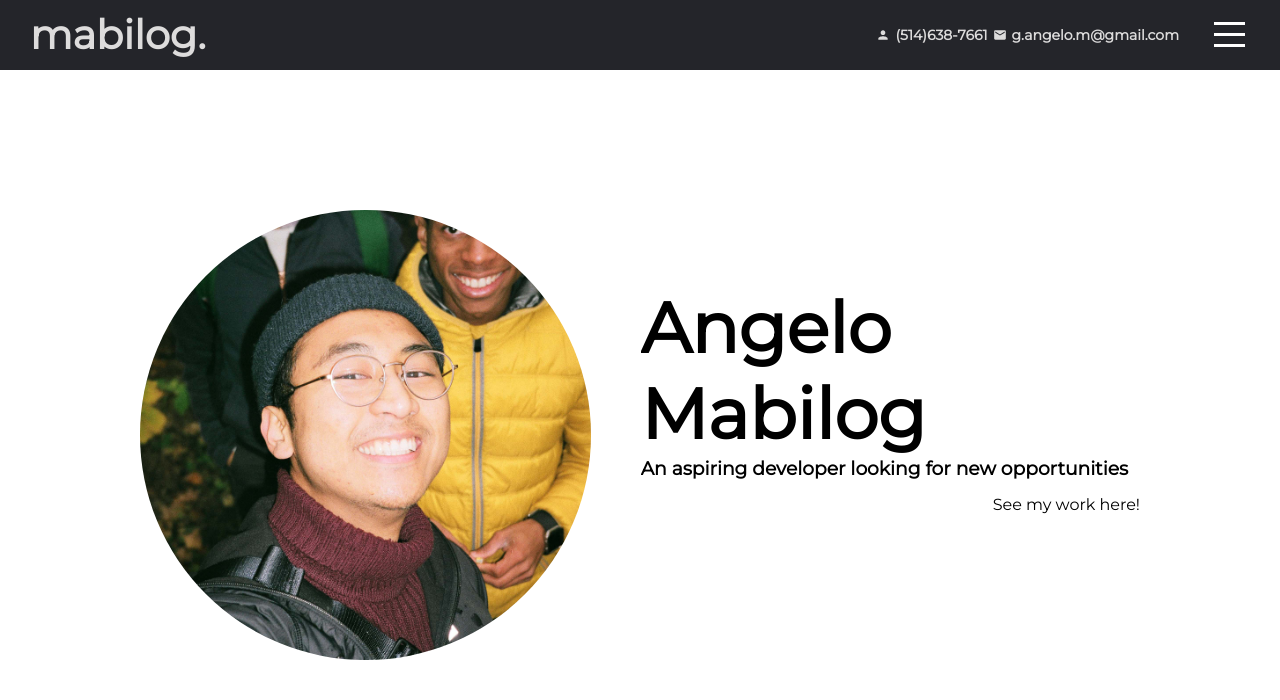
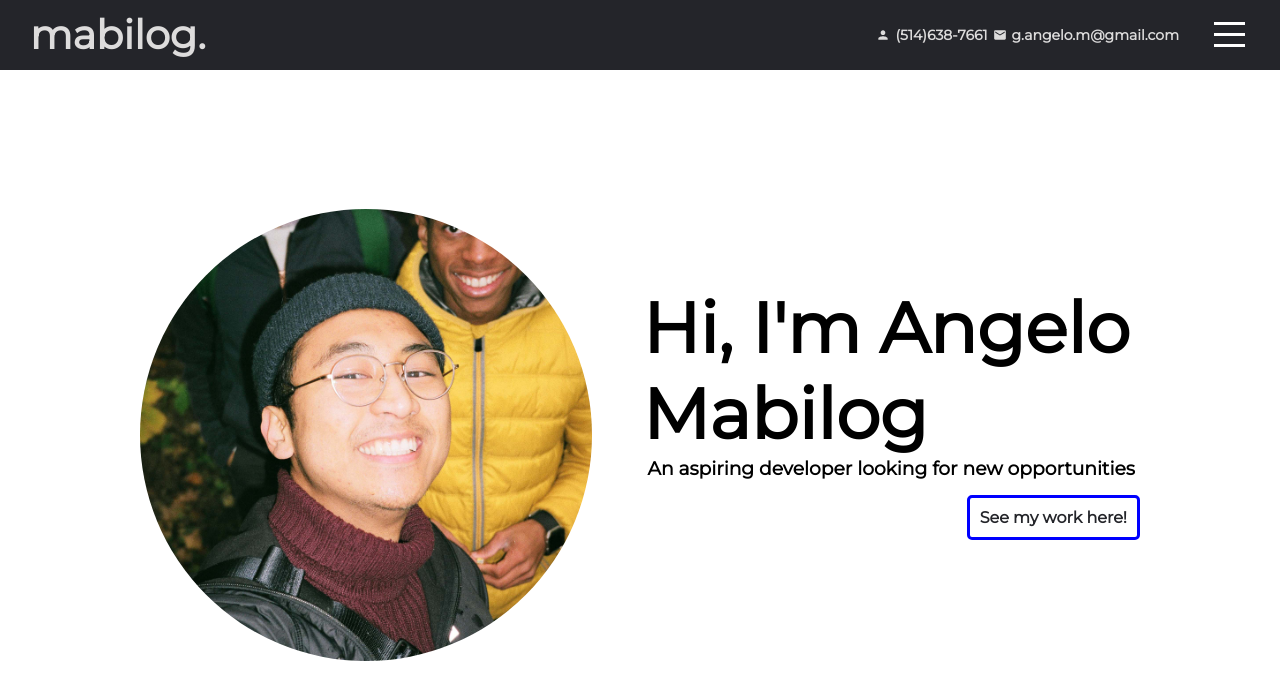
Before and after one commit to mabilog/website, a React (Create React App) app: page / in a window 1280 px wide. Shown: the top 700 px of the page. Built offline with nearby package versions, Linux system fonts and the light colour scheme.

Commit message:
make navbar look good again!

```diff
--- a/src/App.jsx
+++ b/src/App.jsx
@@ -18,8 +18,8 @@ function App() {
       <Sidebar menuOpen={menuOpen} setMenuOpen={setMenuOpen}/>
       <div className={"sections " + (menuOpen && "active")}>
         <Home/>
+        <Projects/>
         <Resume/>
-        <Projects/>
         <Contact/>
       </div>
     </div>
--- a/src/App.scss
+++ b/src/App.scss
@@ -1,3 +1,5 @@
+@import './global.scss';
+
 .app{
   height: 100vh;
 
@@ -22,3 +24,16 @@
     }
   }
 }
+
+@media screen and (max-width: $breakpointmobile) {
+  .app{
+    .sections{
+      height: calc(100vh - 100px);
+      top: 100px;
+
+       >*{
+         height: calc(100vh - 100px);
+       }
+    }
+  }
+}
--- a/src/components/Home.jsx
+++ b/src/components/Home.jsx
@@ -6,7 +6,7 @@ const Home = () => {
       <div className="center">
         <img src="assets/angelo1x1.jpg" alt="angelo" />
         <div className="center__right">
-          <h1>Angelo Mabilog</h1>
+          <h1>Hi, I'm Angelo Mabilog</h1>
           <h3>An aspiring developer looking for new opportunities</h3>
         <a href="#projects" >See my work here!</a>
         </div>
--- a/src/components/Sidebar.jsx
+++ b/src/components/Sidebar.jsx
@@ -13,10 +13,10 @@ const Sidebar = ({menuOpen, setMenuOpen}) => {
           <a href="#home" className="sidebar__link" onClick={handleClick}>mabilog.</a>
         </li>
         <li>
-          <a href="#resume" className="sidebar__link" onClick={handleClick}>Resume</a>
+          <a href="#projects"  className="sidebar__link" onClick={handleClick}>Projects</a>
         </li>
         <li>
-          <a href="#projects"  className="sidebar__link" onClick={handleClick}>Projects</a>
+          <a href="#resume" className="sidebar__link" onClick={handleClick}>Resume</a>
         </li>
         <li>
           <a href="#contact"  className="sidebar__link" onClick={handleClick}>Contact</a>
--- a/src/components/home.scss
+++ b/src/components/home.scss
@@ -1,3 +1,5 @@
+@import '../global.scss';
+
 .home {
  background-color: #fff;
  display: flex;
@@ -19,13 +21,17 @@
      position: relative;
      height: 300px;
      h1{
+       flex-wrap: wrap;
        font-size: 70px;
        font-weight: 700;
+       max-width: 550px;
      }
-     p{
-       font-size: 20px
+     h3{
+       align-items: center;
+       justify-content: center;
+       text-align: center;
      }
-
+    }
     a{
       display: flex;
       text-decoration: none;
@@ -34,7 +40,33 @@
       color: inherit;
       margin-top: 15px;
       width: max-content;
+      border: 3px solid blue;
+      border-radius: 5px;
+      color: $mainColor;
+      font-weight: 700;
+      padding:10px;
+      transition: .5s ease;
+      &:hover{
+        background-color: blue;
+        color:$textColor;
       }
     }
  }
 }
+
+@media screen and (max-width: $breakpointmobile){
+  .home{
+    .center{
+      display: flex;
+      flex-direction: column;
+     .center__right{
+       padding:50px 0;
+
+       h1{
+         font-size: 40px;
+         text-align: center;
+       }
+     }
+    }
+  }
+}
--- a/src/components/navbar.scss
+++ b/src/components/navbar.scss
@@ -45,7 +45,7 @@
           height: 3px;
           background-color: #fff;
           transform-origin: left;
-          transition: all 1s ease;
+          transition: all .75s ease;
 
           .line3{
             display: flex;
@@ -99,3 +99,19 @@
     }
   }
 }
+
+@media screen and (max-width: $breakpointmobile){
+  .navbar{
+    height: 100px;
+    padding-top: 20px;
+
+    .wrapper{
+      .right{
+        .personal__info{
+          display: none;
+        }
+      }
+    }
+
+  }
+}
--- a/src/components/sidebar.scss
+++ b/src/components/sidebar.scss
@@ -9,7 +9,7 @@
   top: 70px;
   right: -300px;
   z-index: 2;
-  transition: all 1s ease;
+  transition: all .75s ease;
   display: flex;
   flex-direction: column;
   align-items: center;
--- a/src/global.scss
+++ b/src/global.scss
@@ -1,3 +1,6 @@
 
 $mainColor: #24252a;
 $textColor: rgb(221, 220, 220);
+$breakpointmobile: 688px;
+$breakpointtablet: 992px;
+$breakpointdesktop: 1312px;
```
Lines whose indentation alone changed are shown as unchanged.
